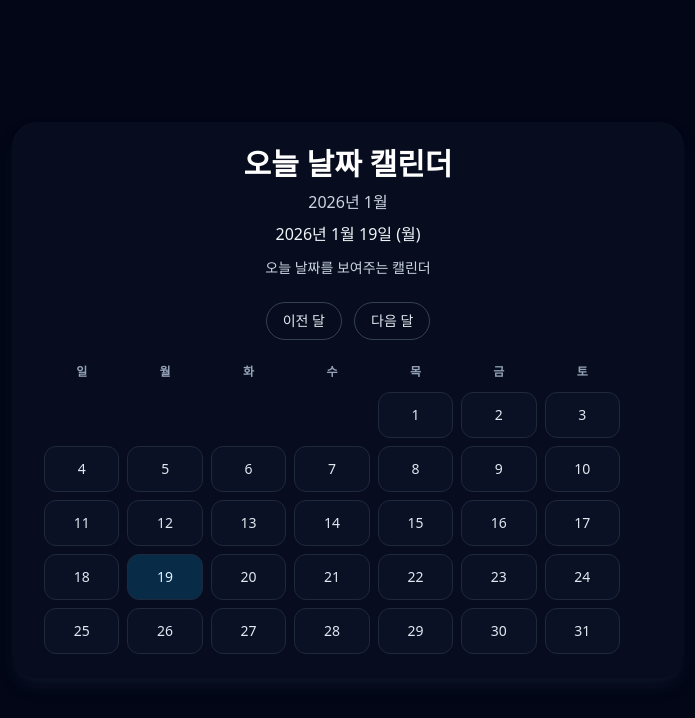
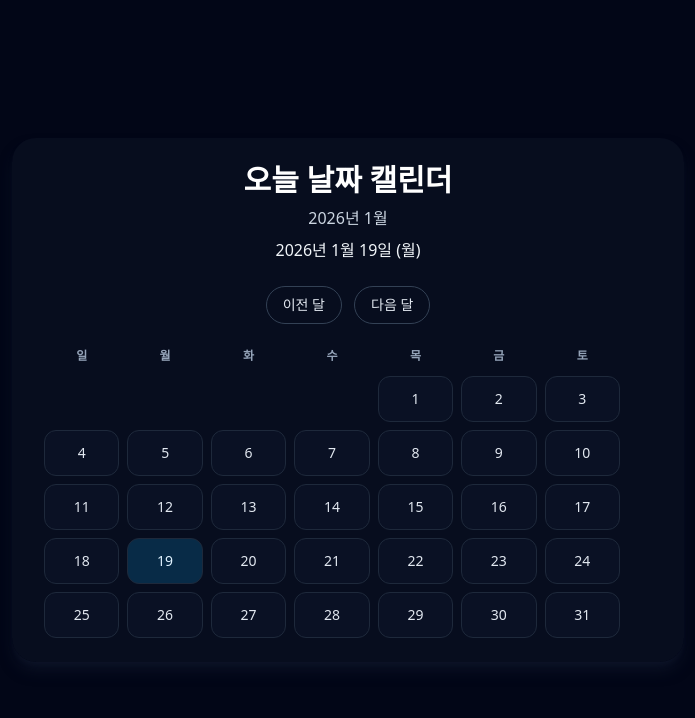
Before and after one commit to bloomspes/CodingLife, a React (Vite) app in the folder 20260118/: page / in a window 1280 px wide. Shown: the top 718 px of the page, without its empty margins (292-987 px from the left). Built offline with nearby package versions, Linux system fonts and the light colour scheme.

Commit message:
보조 설명 문구 제거
불필요한 보조 설명 문구를 제거한다.
화면을 단순하게 유지하려는 목적이다.

```diff
--- a/20260118/src/routes/index.tsx
+++ b/20260118/src/routes/index.tsx
@@ -47,9 +47,6 @@ function HomePage() {
             {currentYear}년 {currentMonth}월
           </p>
           <p className="mt-2 text-base text-slate-100">{todayText}</p>
-          <p className="mt-3 text-sm text-slate-300">
-            오늘 날짜를 보여주는 캘린더
-          </p>
         </header>
         <div className="flex flex-wrap items-center justify-center gap-3">
           <button
```
